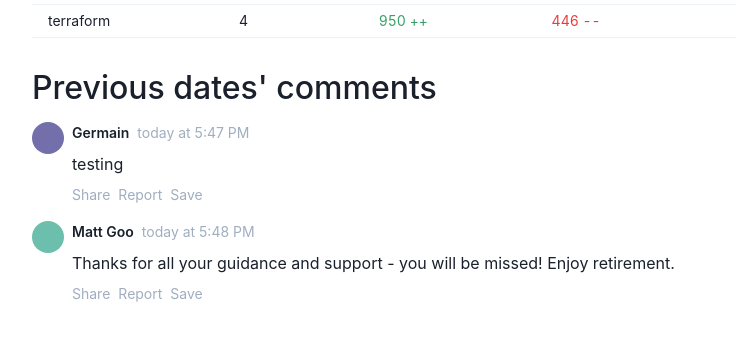
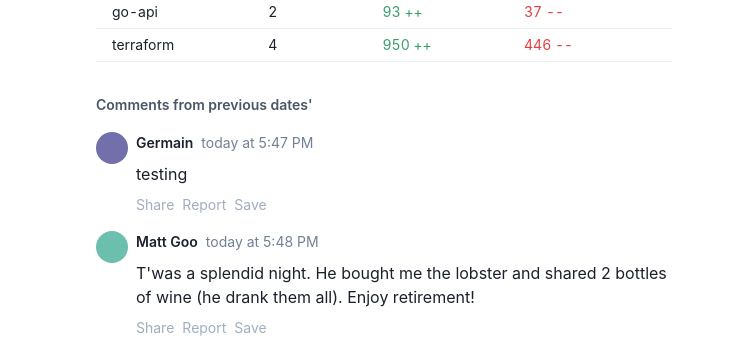
Before and after one commit to moog16/adios-ryan, a Next.js app: page / in a window 1280 px wide. Shown: the part 882-1241 px from the top of the page, without its empty margins (256-1009 px from the left). Built offline with nearby package versions, Linux system fonts and the light colour scheme.

Commit message:
update styles

```diff
--- a/components/Comments.tsx
+++ b/components/Comments.tsx
@@ -38,8 +38,8 @@ export default function Comments() {
   const currentDate = new Date()
   return (
     <Box mt={8}>
-      <Text my={4} textStyle="headline3">
-        Previous dates' comments
+      <Text my={4} textStyle="bodySmallSemibold" color="gray.600">
+        Comments from previous dates'
       </Text>
       <List>
         {commentsData.map((comment, index) => {
@@ -62,7 +62,7 @@ export default function Comments() {
                 <Box ml={2}>
                   <Flex>
                     <Text textStyle="bodySmallSemibold">{Name}</Text>{' '}
-                    <Text textStyle="bodySmall" color="gray.400" ml={2}>
+                    <Text textStyle="bodySmall" color="gray.500" ml={2}>
                       {formatRelative(new Date(Timestamp), currentDate)}
                     </Text>
                   </Flex>
--- a/pages/index.tsx
+++ b/pages/index.tsx
@@ -50,7 +50,7 @@ export default function Home() {
         </Text>
       </Flex>
 
-      <Box maxW="container.md" p={[4, null, 8]} m="auto">
+      <Box maxW="container.sm" p={[4, null, 8]} m="auto">
         <Flex direction="column" align="center">
           <Box>
             <Image width={'350px'} height={'350px'} src="/profile.jpg" />
--- a/public/comments.json
+++ b/public/comments.json
@@ -9,6 +9,6 @@
     "Timestamp": "2021/06/16 11:48:50 AM MDT",
     "Profile picture": "",
     "Name": "Matt Goo",
-    "Comment": "Thanks for all your guidance and support -  you will be missed! Enjoy retirement."
+    "Comment": "T'was a splendid night. He bought me the lobster and shared 2 bottles of wine (he drank them all). Enjoy retirement!"
   }
 ]
```
Also changed, not shown: 1 other file (tests, documents, lock files or other folders).
